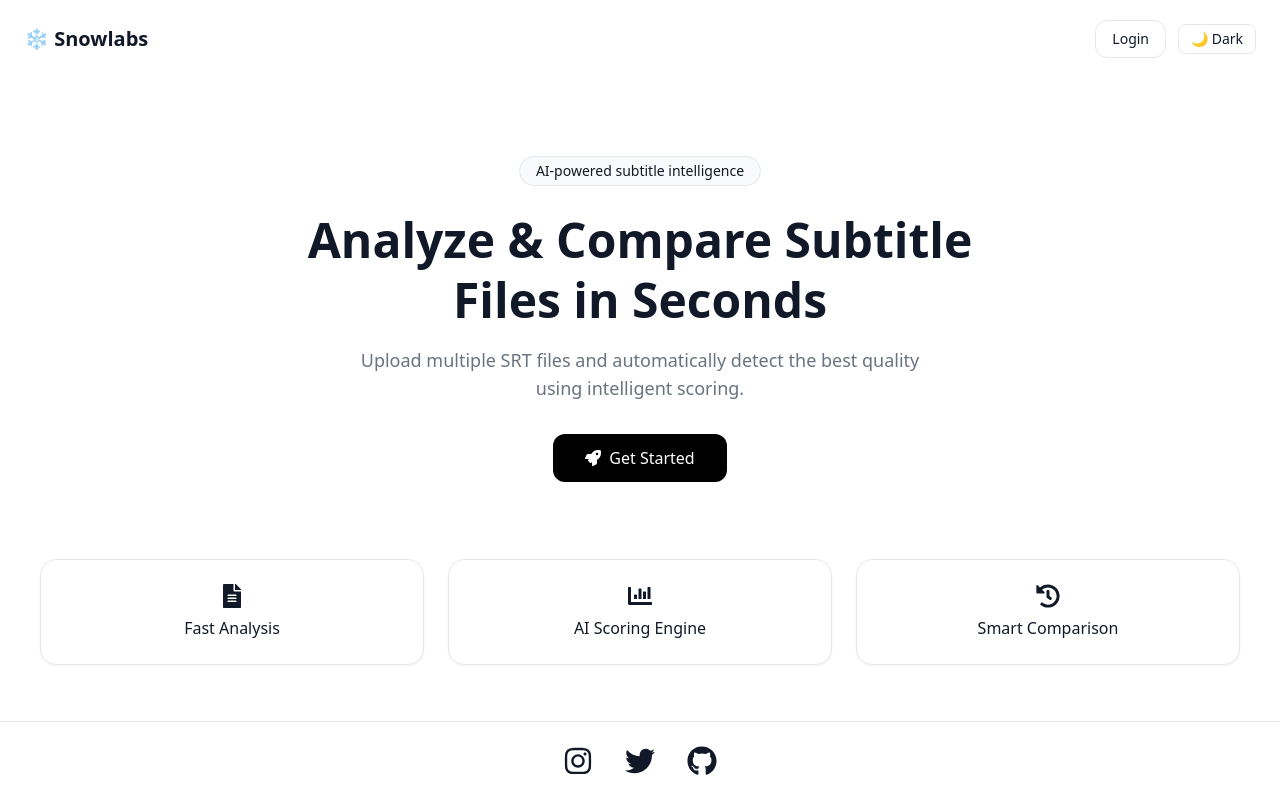
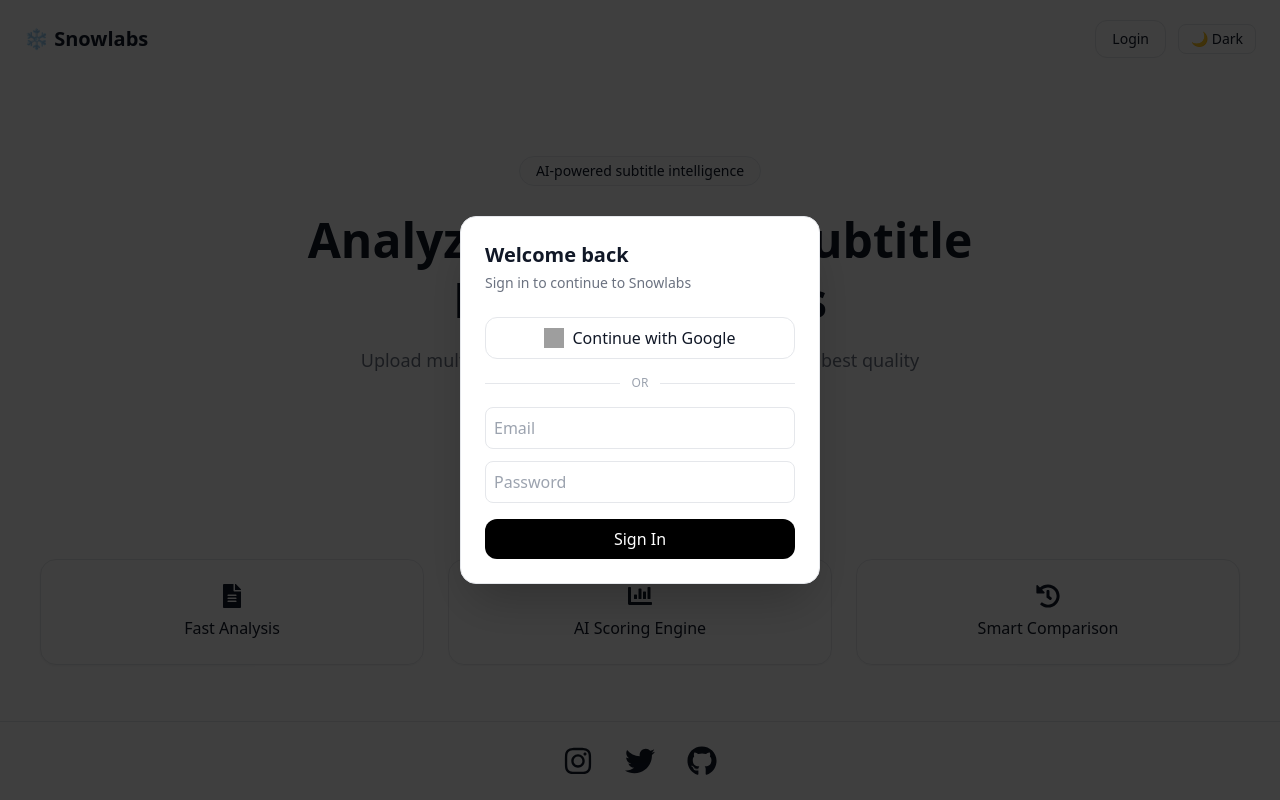
Before and after one commit to John-snow09/John-snow09, a React (Vite) app in the folder View/: page / in a window 1280 px wide. Both pictures are taken after a click on the button "Login". Built offline with nearby package versions, Linux system fonts and the light colour scheme; grey boxes are pictures that could not be loaded.

Commit message:
UI improvements - startup SaaS design

```diff
--- a/View/src/App.jsx
+++ b/View/src/App.jsx
@@ -18,6 +18,12 @@
   const [files, setFiles] = useState([]);
   const [data, setData] = useState(null);
   const [loading, setLoading] = useState(false);
+
+  /* ================= LOGIN STATES ================= */
+  const [user, setUser] = useState(null);
+  const [showLogin, setShowLogin] = useState(false);
+  const [email, setEmail] = useState("");
+  const [password, setPassword] = useState("");
 
   const API_BASE = "https://choose-your-sub.onrender.com";
 
@@ -48,6 +54,16 @@
     }
   };
 
+  const handleLogin = () => {
+    if (!email || !password) return alert("Fill details");
+
+    // fake login (UI only)
+    setUser({ email });
+    setShowLogin(false);
+    setEmail("");
+    setPassword("");
+  };
+
   const menu = [
     { id: "srt", label: "SRT Analyzer", icon: <FaFileAlt /> },
     { id: "analytics", label: "Analytics", icon: <FaChartBar /> },
@@ -57,6 +73,93 @@
   return (
     <div className="min-h-screen bg-white dark:bg-gray-950 text-gray-900 dark:text-white">
 
+      {/* ================= LOGIN MODAL ================= */}
+<AnimatePresence>
+  {showLogin && (
+    <>
+      {/* BACKDROP */}
+      <motion.div
+        initial={{ opacity: 0 }}
+        animate={{ opacity: 1 }}
+        exit={{ opacity: 0 }}
+        onClick={() => setShowLogin(false)}
+        className="fixed inset-0 bg-black/50 z-40"
+      />
+
+      {/* MODAL */}
+      <motion.div
+  initial={{ scale: 0.9, opacity: 0 }}
+  animate={{ scale: 1, opacity: 1 }}
+  exit={{ scale: 0.9, opacity: 0 }}
+  className="fixed inset-0 z-50 flex items-center justify-center"
+>
+
+  {/* BACKDROP */}
+  <div
+    onClick={() => setShowLogin(false)}
+    className="absolute inset-0 bg-black/50"
+  />
+
+  {/* MODAL CARD */}
+  <div className="relative w-[360px] bg-white dark:bg-gray-900 p-6 rounded-2xl shadow-2xl border">
+
+    <h2 className="text-xl font-bold mb-1">Welcome back</h2>
+    <p className="text-sm text-gray-500 mb-6">
+      Sign in to continue to Snowlabs
+    </p>
+
+    {/* GOOGLE LOGIN */}
+    <button
+      onClick={() => alert("Google OAuth coming soon")}
+      className="w-full flex items-center justify-center gap-2 border py-2 rounded-xl hover:bg-gray-100 dark:hover:bg-gray-800 transition mb-4"
+    >
+      <img
+        src="https://www.svgrepo.com/show/475656/google-color.svg"
+        className="w-5 h-5"
+        alt="google"
+      />
+      Continue with Google
+    </button>
+
+    {/* DIVIDER */}
+    <div className="flex items-center gap-3 my-4">
+      <div className="flex-1 h-px bg-gray-200 dark:bg-gray-700" />
+      <span className="text-xs text-gray-400">OR</span>
+      <div className="flex-1 h-px bg-gray-200 dark:bg-gray-700" />
+    </div>
+
+    {/* EMAIL */}
+    <input
+      type="email"
+      placeholder="Email"
+      value={email}
+      onChange={(e) => setEmail(e.target.value)}
+      className="w-full mb-3 p-2 border rounded-lg bg-transparent"
+    />
+
+    <input
+      type="password"
+      placeholder="Password"
+      value={password}
+      onChange={(e) => setPassword(e.target.value)}
+      className="w-full mb-4 p-2 border rounded-lg bg-transparent"
+    />
+
+    <button
+      onClick={handleLogin}
+      className="w-full bg-black text-white py-2 rounded-xl hover:scale-105 transition"
+    >
+      Sign In
+    </button>
+
+  </div>
+
+</motion.div>
+    </>
+  )}
+</AnimatePresence>
+
+      {/* ================= APP ================= */}
       <AnimatePresence mode="wait">
 
         {/* ================= LANDING ================= */}
@@ -73,16 +176,21 @@
             <div className="flex justify-between items-center px-6 py-5">
               <h1 className="font-bold text-xl">❄️ Snowlabs</h1>
 
-              {/* RIGHT SIDE BUTTONS */}
-              <div className="flex items-center gap-3">
+              <div className="flex gap-3 items-center">
 
-                {/* LOGIN BUTTON (ADDED) */}
-                <button
-                  onClick={() => alert("Login clicked")}
-                  className="px-4 py-2 text-sm rounded-xl border hover:bg-gray-100 dark:hover:bg-gray-800 transition"
-                >
-                  Login
-                </button>
+                {/* LOGIN BUTTON (REAL MODAL) */}
+                {!user ? (
+                  <button
+                    onClick={() => setShowLogin(true)}
+                    className="px-4 py-2 text-sm rounded-xl border hover:bg-gray-100 dark:hover:bg-gray-800 transition"
+                  >
+                    Login
+                  </button>
+                ) : (
+                  <div className="text-sm">
+                    👤 {user.email}
+                  </div>
+                )}
 
                 <button
                   onClick={() => setDarkMode(!darkMode)}
@@ -94,7 +202,7 @@
               </div>
             </div>
 
-            {/* HERO (PREMIUM CENTERED) */}
+            {/* HERO */}
             <div className="flex-1 flex flex-col items-center justify-center text-center px-6">
 
               <div className="px-4 py-1 mb-6 text-sm rounded-full border bg-gray-50 dark:bg-gray-900">
```
